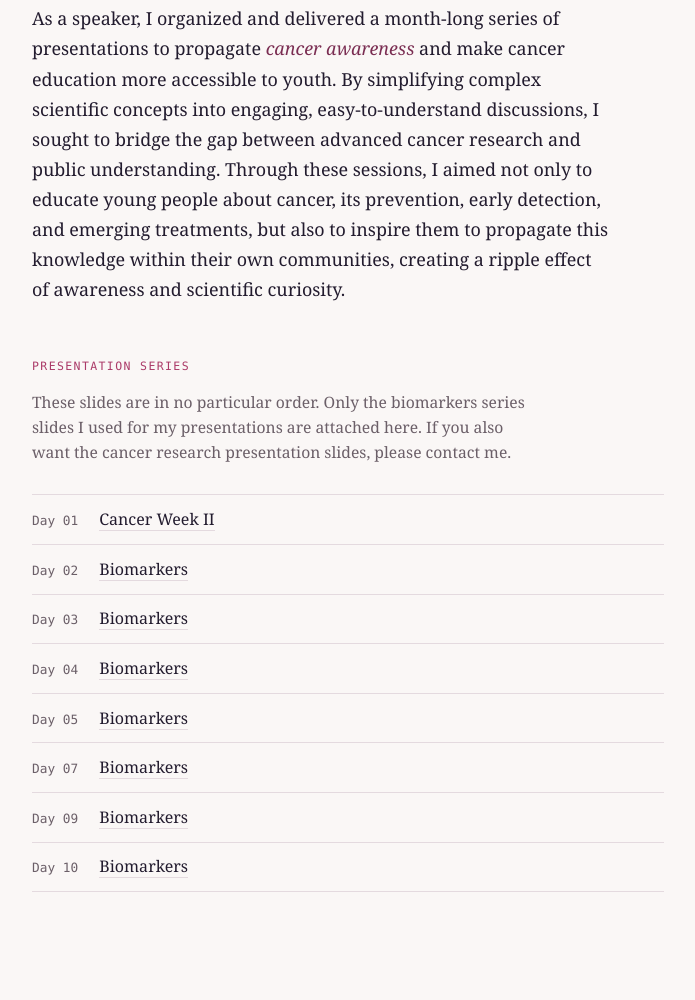
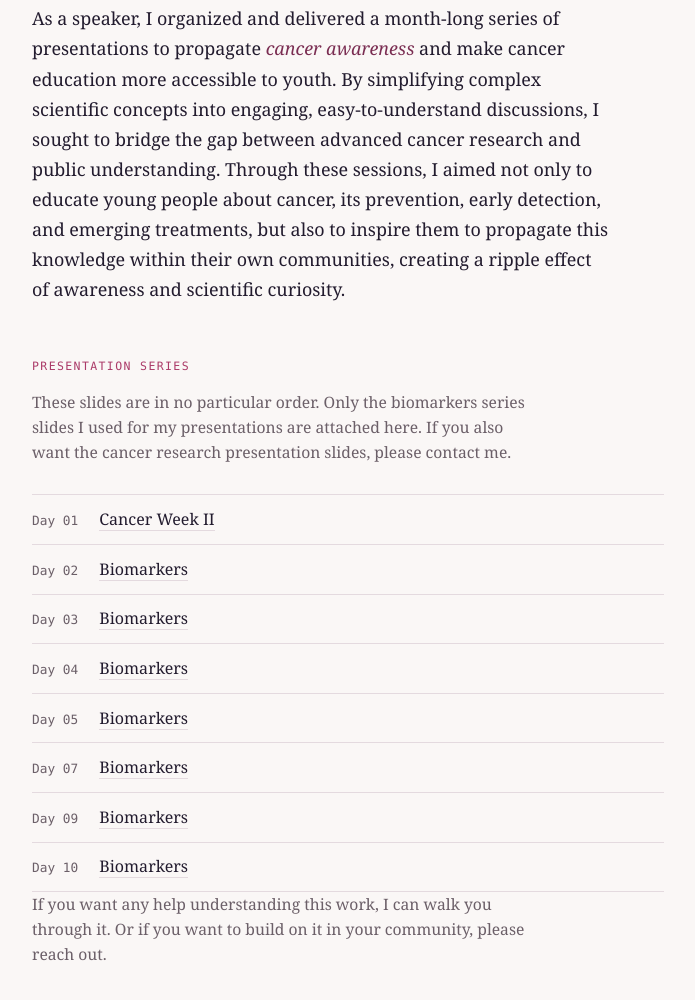
Before and after one commit to pandeymahendraditya/cancer, a plain HTML site: page index.html in a window 1280 px wide. Shown: the part 223-1223 px from the top of the page, without its empty margins (292-987 px from the left). Drawn offline with Linux system fonts and the light colour scheme.

Commit message:
Add closing note offering to walk through the work or support community use

```diff
--- a/index.html
+++ b/index.html
@@ -182,5 +182,11 @@
       <li><span class="deck-label">Day 09</span><a href="slides/biomarkersday9.pdf" target="_blank" rel="noopener">Biomarkers</a></li>
       <li><span class="deck-label">Day 10</span><a href="slides/biomarkersday10.pdf" target="_blank" rel="noopener">Biomarkers</a></li>
     </ul>
+
+    <p class="series-note">
+      If you want any help understanding this work, I can walk you through
+      it. Or if you want to build on it in your community, please reach
+      out.
+    </p>
   </section>
 </div>
```
